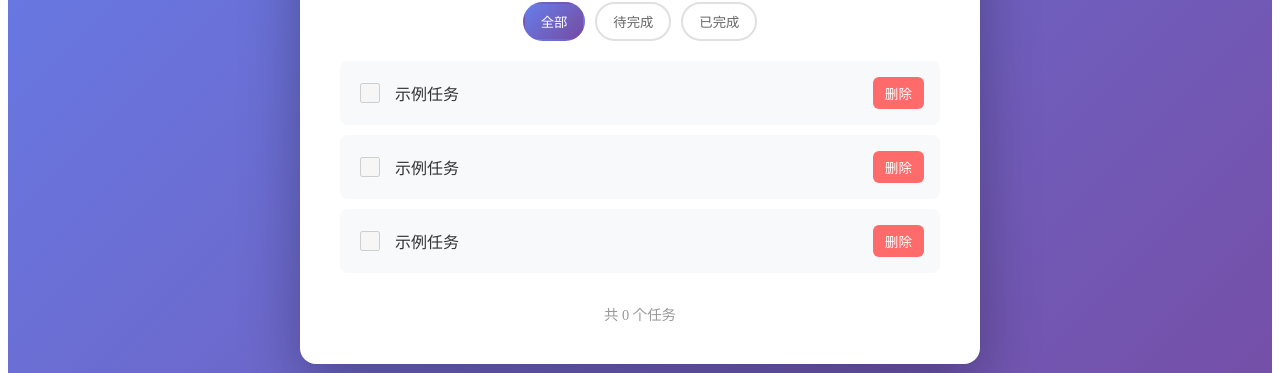
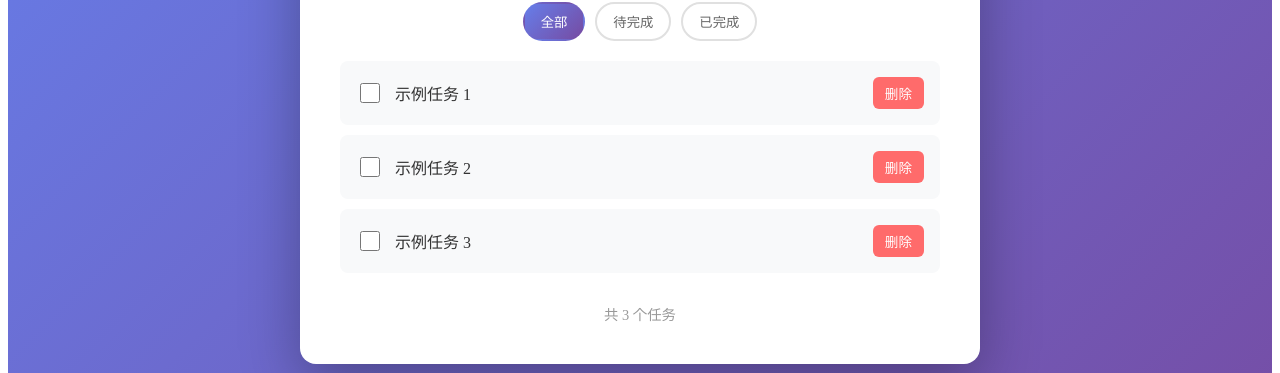
Before and after one commit to libraty/git-demo, a Vue app: page / in a window 1280 px wide. Shown: the part 258-631 px from the top of the page. Built offline with nearby package versions, Linux system fonts and the light colour scheme.

Commit message:
feat:完成添加功能

```diff
--- a/src/App.vue
+++ b/src/App.vue
@@ -1,24 +1,54 @@
 <script setup>
+import { ref } from 'vue'
 import TodoHeader from './components/TodoHeader.vue'
 import TodoInput from './components/TodoInput.vue'
 import TodoFilters from './components/TodoFilters.vue'
 import TodoList from './components/TodoList.vue'
 import TodoItem from './components/TodoItem.vue'
 import TodoFooter from './components/TodoFooter.vue'
+
+const tasks = ref([
+  { id: 1, text: '示例任务 1', completed: false },
+  { id: 2, text: '示例任务 2', completed: false },
+  { id: 3, text: '示例任务 3', completed: false }
+])
+
+const newTask = ref('')
+
+const addTask = () => {
+  if (newTask.value.trim()) {
+    tasks.value.push({
+      id: Date.now(),
+      text: newTask.value.trim(),
+      completed: false
+    })
+    newTask.value = ''
+  }
+}
+
+const removeTask = (id) => {
+  tasks.value = tasks.value.filter(task => task.id !== id)
+}
+
+const toggleTask = (id) => {
+  const task = tasks.value.find(task => task.id === id)
+  if (task) {
+    task.completed = !task.completed
+  }
+}
 </script>
 
 <template>
   <div class="todo-app">
     <div class="todo-container">
       <TodoHeader />
-      <TodoInput />
+      <TodoInput @add-task="addTask" v-model="newTask" @enter="addTask" />
       <TodoFilters />
       <TodoList>
-        <TodoItem />
-        <TodoItem />
-        <TodoItem />
+        <TodoItem v-for="task in tasks" :key="task.id" :text="task.text" @click:checkbox="toggleTask(task.id)"
+          @click:delete="removeTask(task.id)" />
       </TodoList>
-      <TodoFooter />
+      <TodoFooter :count="tasks.length" />
     </div>
   </div>
 </template>
--- a/src/components/TodoFooter.vue
+++ b/src/components/TodoFooter.vue
@@ -1,10 +1,16 @@
 <template>
   <div class="todo-footer">
-    <span class="todo-count">共 0 个任务</span>
+    <span class="todo-count">共 {{ count }} 个任务</span>
   </div>
 </template>
 
 <script setup>
+defineProps({
+  count: {
+    type: Number,
+    default: 0
+  }
+})
 </script>
 
 <style scoped>
--- a/src/components/TodoInput.vue
+++ b/src/components/TodoInput.vue
@@ -4,13 +4,23 @@
       type="text"
       class="todo-input"
       placeholder="添加新任务..."
-      disabled
+      :value="modelValue"
+      @input="$emit('update:modelValue', $event.target.value)"
+      @keyup.enter="$emit('enter')"
     />
-    <button class="todo-add-btn" disabled>添加</button>
+    <button class="todo-add-btn" @click="$emit('add-task')">添加</button>
   </div>
 </template>
 
 <script setup>
+defineProps({
+  modelValue: {
+    type: String,
+    default: ''
+  }
+})
+
+defineEmits(['update:modelValue', 'add-task', 'enter'])
 </script>
 
 <style scoped>
--- a/src/components/TodoItem.vue
+++ b/src/components/TodoItem.vue
@@ -1,14 +1,31 @@
 <template>
   <li class="todo-item">
     <div class="todo-item-content">
-      <input type="checkbox" class="todo-checkbox" disabled />
-      <span class="todo-text">示例任务</span>
+      <input
+        type="checkbox"
+        class="todo-checkbox"
+        :checked="completed"
+        @click="$emit('click:checkbox')"
+      />
+      <span class="todo-text">{{ text }}</span>
     </div>
-    <button class="todo-delete-btn" disabled>删除</button>
+    <button class="todo-delete-btn" @click="$emit('click:delete')">删除</button>
   </li>
 </template>
 
 <script setup>
+defineProps({
+  text: {
+    type: String,
+    default: ''
+  },
+  completed: {
+    type: Boolean,
+    default: false
+  }
+})
+
+defineEmits(['click:checkbox', 'click:delete'])
 </script>
 
 <style scoped>
```
